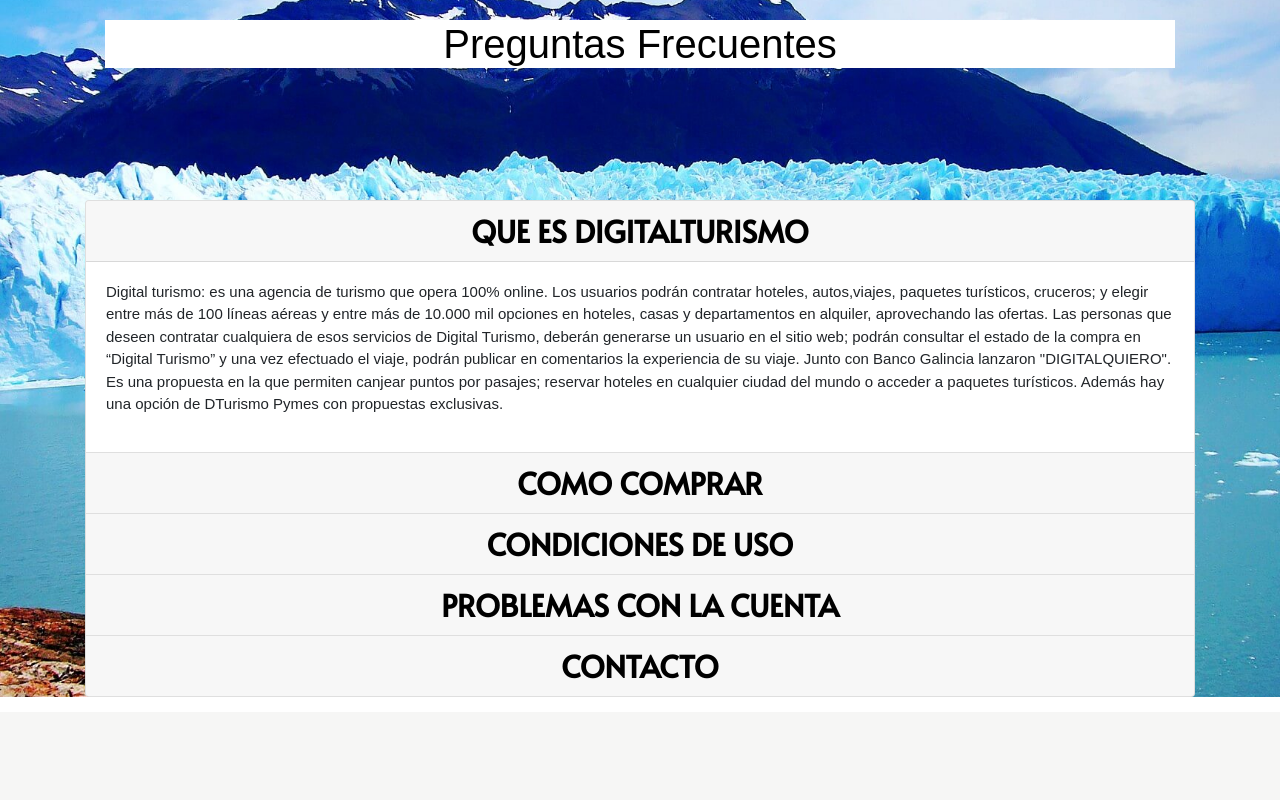
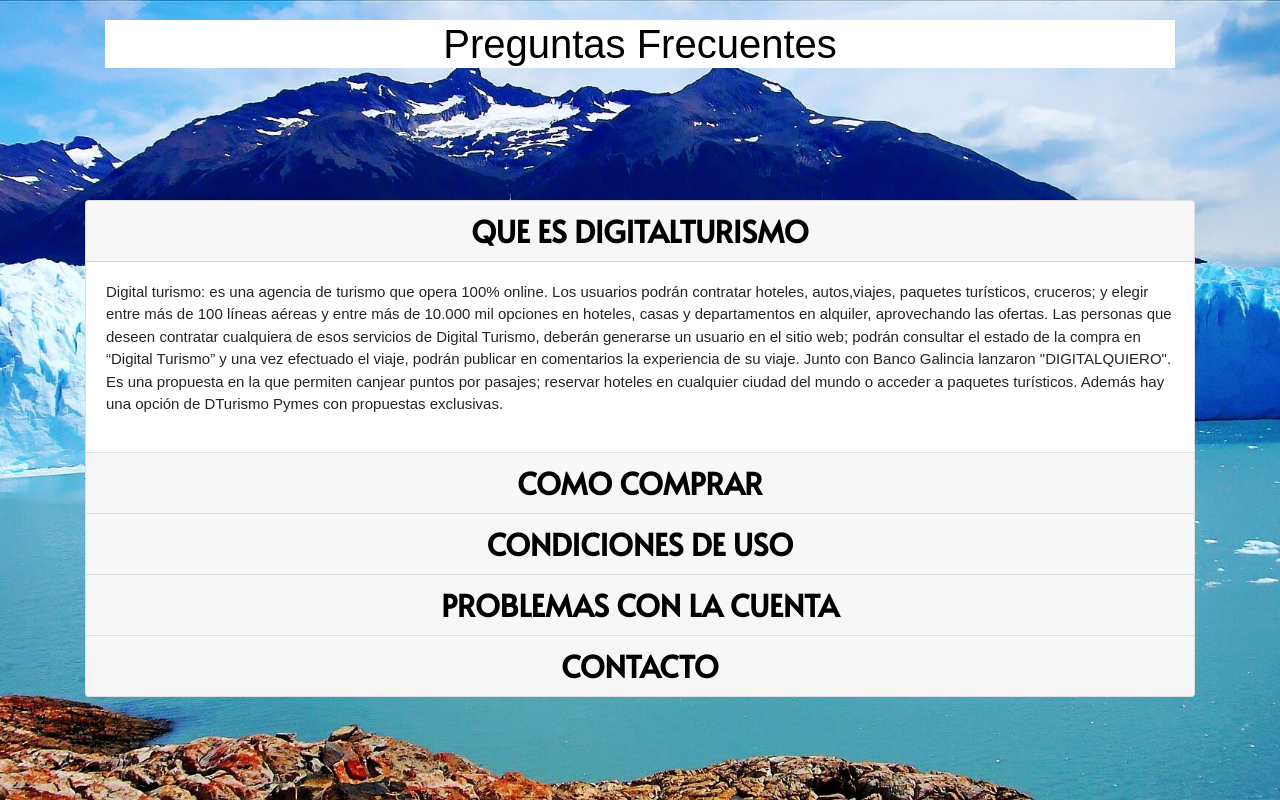
Before and after one commit to pablopetito/digitalturismo, a PHP site: page /faq.php in a window 1280 px wide. Shown: the part 88-888 px from the top of the page. Before the commit the page ends 785 px from the top, so only its background shows below. Run offline with PHP 8.4, Linux system fonts and the light colour scheme; some libraries are stand-ins or nearby versions; some web fonts are replaced.

Commit message:
faq height

```diff
--- a/css/style-faqs.css
+++ b/css/style-faqs.css
@@ -1,10 +1,11 @@
 .contenedor-faq{
-    min-height;: 100vh;
+    min-height: 100vh;
     background-image: url(../images/fondo.jpg);
     background-attachment: fixed;
-  background-position: center;
-  background-size: cover;
-  background-repeat: no-repeat;
+    background-position: center;
+    background-size: cover;
+    background-repeat: no-repeat;
+    padding-bottom: 5%;
 
 }
 
```
